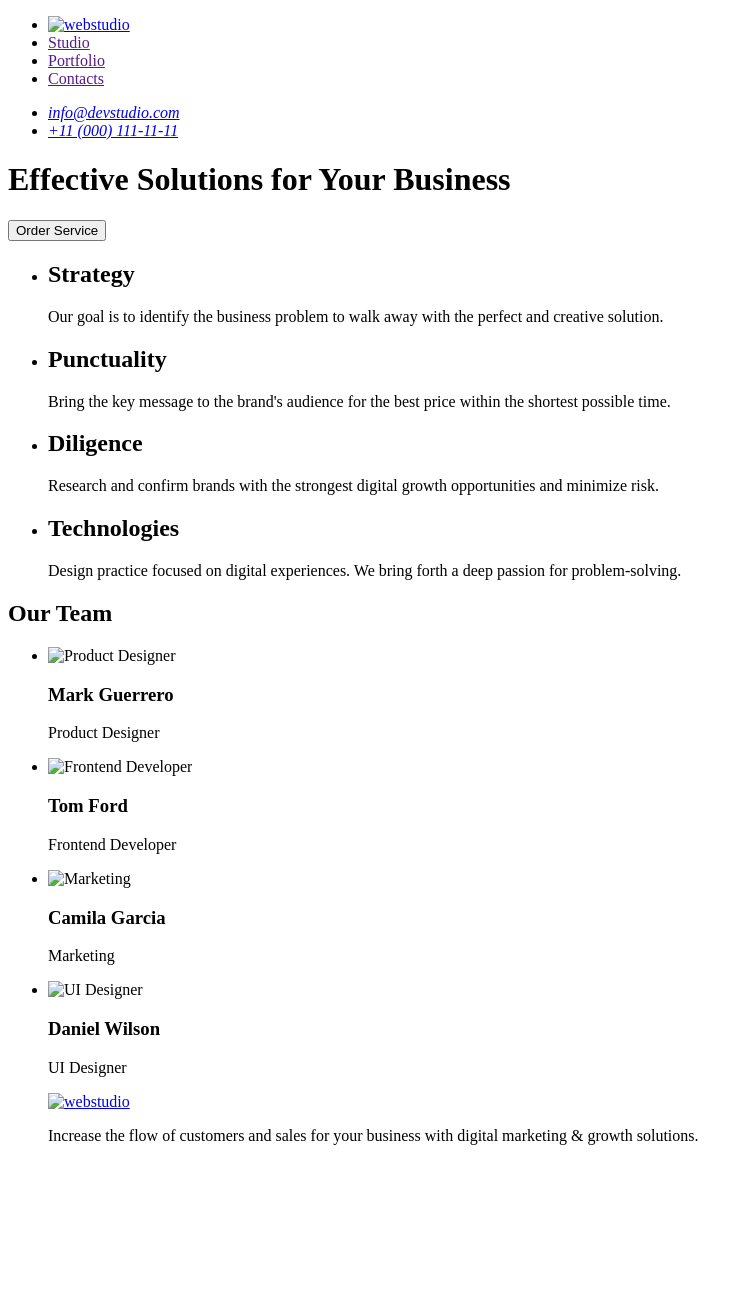
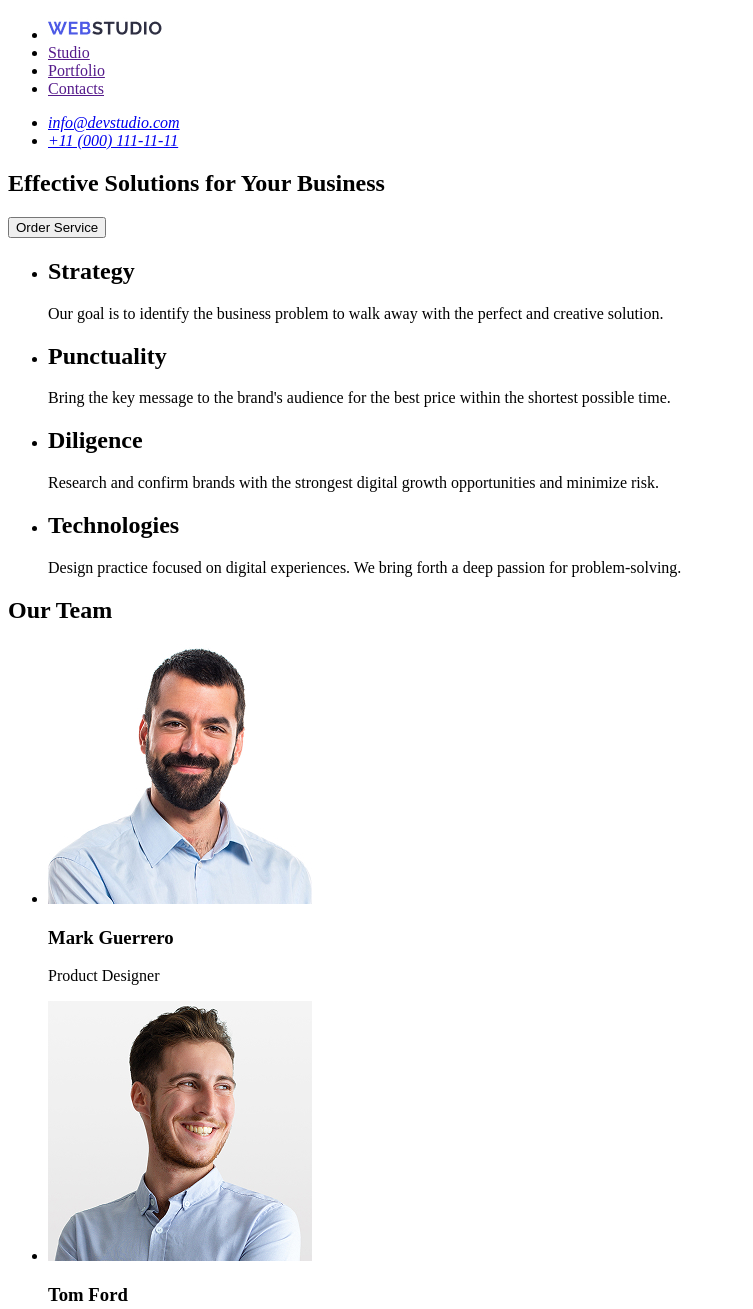
Before and after one commit to lebronush/goit-markup-hw-01, a plain HTML site: page index.html in a window 1280 px wide. Shown: the top 1309 px of the page, without its empty margins (0-753 px from the left). Before the commit the page ends 1161 px from the top, so only its background shows below. Drawn offline with Linux system fonts and the light colour scheme.

Commit message:
add index

```diff
--- a/index.html
+++ b/index.html
@@ -7,26 +7,26 @@
 </head>
 <body>
     <header>
-        <div>
+        <nav>
             <ul>
-                <li><a href="index.html" target="_blank"><img src="img/Logo.jpg" alt="webstudio" width="115" height="24"></a></li>
+                <li><a href="index.html"><img src="images/Logo.jpg" alt="WebStudio" width="115" height="24"></a></li>
                 <li><a href="" target="_blank">Studio</a></li>
                 <li><a href="" target="_blank">Portfolio</a></li>
                 <li><a href="" target="_blank">Contacts</a></li>
             </ul>
-        </div>
+        </nav>
         <address>
-            <ul>
-                <li><a href="mailto:info@devstudio.com">info@devstudio.com</a></li>
-                <li><a href="tel:+11 (000) 111-11-11">+11 (000) 111-11-11</a></li>
-            </ul>
+                <ul>
+                    <li><a href="mailto:info@devstudio.com">info@devstudio.com</a></li>
+                    <li><a href="tel:+11000111-11-11">+11 (000) 111-11-11</a></li>
+                </ul>
         </address>
     </header>
     <main>
-        <div>
+        <section>
             <h1>Effective Solutions for Your Business</h1>
             <button type="button">Order Service</button>
-        </div>
+        </section>
         <section>
             <ul>
                 <li>
@@ -50,30 +50,28 @@
         <section>
             <h2>Our Team</h2>
                 <ul>
-                    <li><img src="img/img.jpg" alt="Product Designer">
+                    <li><img src="images/img.jpg" alt="Product Designer" width="264" height="260">
                     <h3>Mark Guerrero</h3>
                     <p>Product Designer</p>
                 </li>
-                    <li><img src="img/img(1).jpg" alt="Frontend Developer">
+                    <li><img src="images/img(1).jpg" alt="Frontend Developer" width="264" height="260">
                     <h3>Tom Ford</h3>
                     <p>Frontend Developer</p>
                 </li>
-                    <li><img src="img/img(2).jpg" alt="Marketing">
+                    <li><img src="images/img(2).jpg" alt="Marketing" width="264" height="260">
                     <h3>Camila Garcia</h3>
                     <p>Marketing</p>
                     </li>
-                    <li><img src="img/img(3).jpg" alt="UI Designer">
+                    <li><img src="images/img(3).jpg" alt="UI Designer" width="264" height="260">
                     <h3>Daniel Wilson</h3>
                     <p>UI Designer</p>
                     </li>
                 </ul>
         </section>
-        <section>
-            <ul>
-                <a href="index.html"><img src="img/Logo.jpg" alt="webstudio" width="115" height="24"></a>
+        <footer>
+                <a href="index.html"><img src="images/Logo.jpg" alt="WebStudio" width="115" height="24"></a>
                 <p>Increase the flow of customers and sales for your business with digital marketing & growth solutions.</p>
-            </ul>
-        </section>
+        </footer>
     </main>
 </body>
 </html>
```
